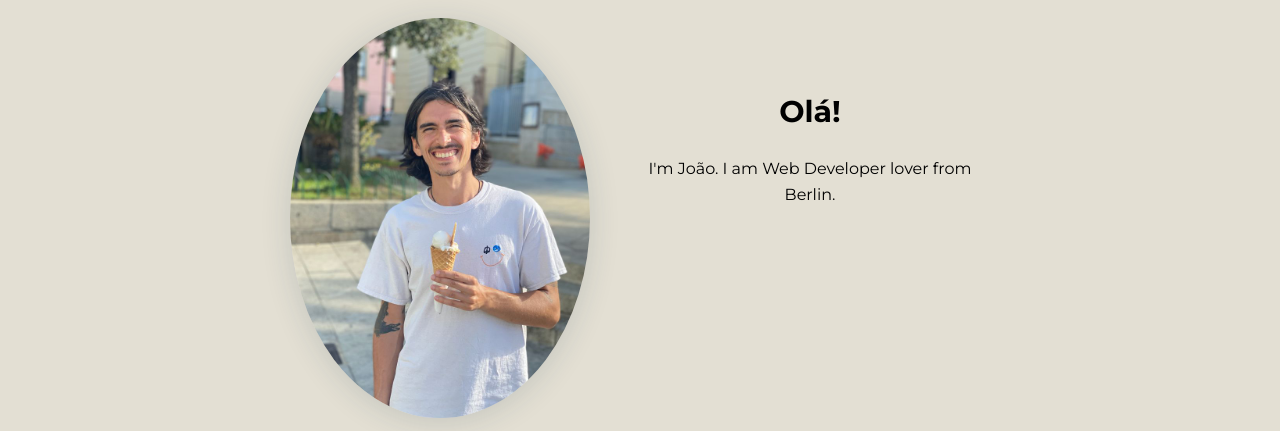
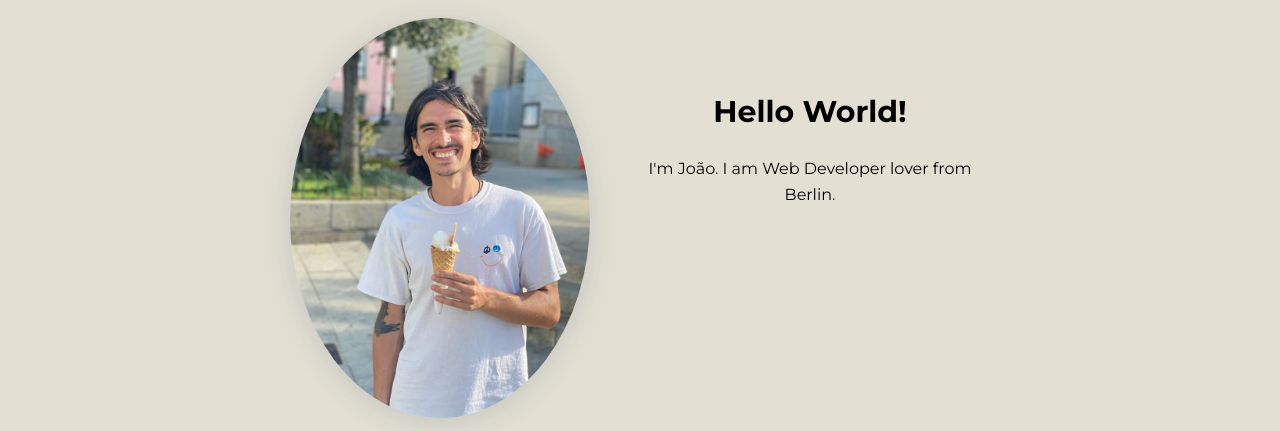
Before and after one commit to JonsMendi/portfolio-joaobm, a plain HTML site: page index.html in a window 1280 px wide. Shown: the part 132-563 px from the top of the page. Drawn offline with Linux system fonts and the light colour scheme.

Commit message:
Revert "Update index.html"
This reverts commit 96e840f1fcb40506755f644f06368fbc94100349.

```diff
--- a/index.html
+++ b/index.html
@@ -33,7 +33,7 @@
       <main class="page-profile">
         <img src="img/joao-portrait.JPG" class="page-profile__portrait" alt="Joao Mendonca Portrait">
         <div class="page-profile__text">
-          <h1>Olá!</h1>
+          <h1>Hello World!</h1>
           <p>
             I'm João. I am <span>Web</span> Developer lover from Berlin.
           </p>
```
